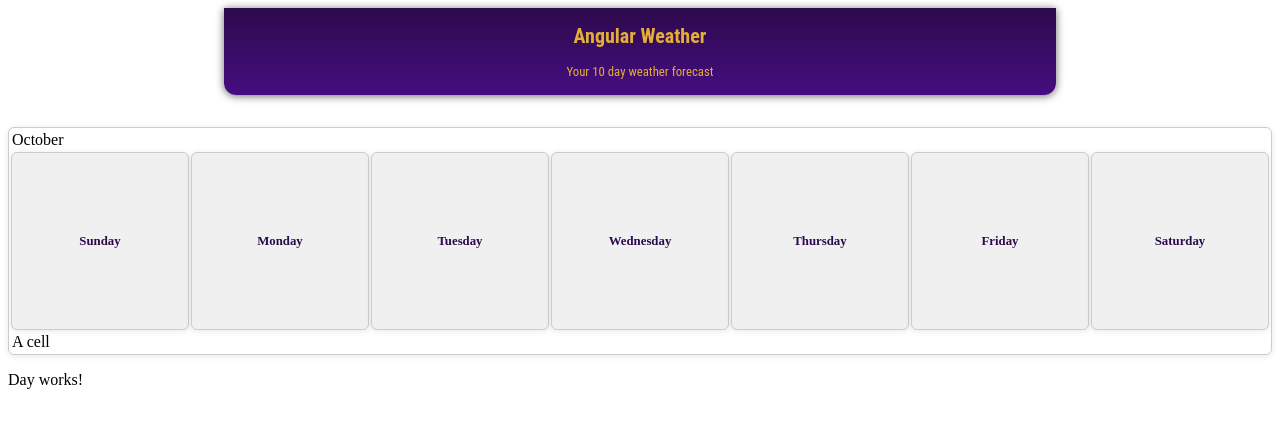
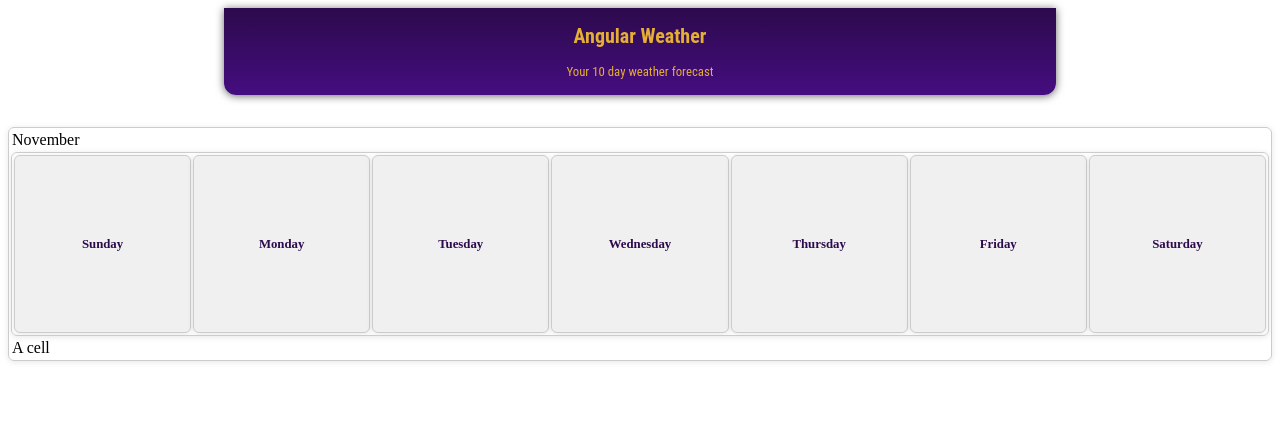
Before and after one commit to raseward14/angular-weather, an Angular app: page / in a window 1280 px wide. Shown: the top 428 px of the page. Built offline with nearby package versions, Linux system fonts and the light colour scheme.

Commit message:
used date pipe to print current month from calendar component which imports week day component

```diff
--- a/src/app/app.component.html
+++ b/src/app/app.component.html
@@ -1,2 +1,2 @@
 <app-header />
-<app-week-day />
+<app-calendar />
--- a/src/app/app.component.ts
+++ b/src/app/app.component.ts
@@ -1,12 +1,12 @@
 import { Component, signal } from '@angular/core';
 
 import { AppHeader } from './app-header/app-header';
-import { WeekDay } from './day/day.component';
+import { CalendarComponent } from './calendar/calendar.component';
 
 @Component({
   selector: 'app-root',
   standalone: true,
-  imports: [AppHeader, WeekDay],
+  imports: [AppHeader, CalendarComponent],
   templateUrl: './app.component.html',
   styleUrl: './app.component.css'
 })
--- /dev/null
+++ b/src/app/calendar/calendar.component.css
@@ -0,0 +1,6 @@
+table {
+    border-radius: 6px;
+    box-shadow: 0 1px 6px rgba(0, 0, 0, 0.1);
+    overflow: hidden;
+    border: 1px solid #ccc;
+  }
--- /dev/null
+++ b/src/app/calendar/calendar.component.html
@@ -0,0 +1,17 @@
+<div>
+    <table>
+        <thead>
+            <tr>
+                <td>{{ currentDate | date: 'MMMM' }}</td>
+            </tr>
+        </thead>
+        <tbody>
+            <tr>
+                <app-week-day/>
+            </tr>
+            <tr>
+                <td>A cell</td>
+            </tr>
+        </tbody>
+    </table>
+</div>
--- /dev/null
+++ b/src/app/calendar/calendar.component.ts
@@ -0,0 +1,19 @@
+import { Component, OnInit } from '@angular/core';
+import { CommonModule } from '@angular/common';
+
+import { WeekDay } from '../week-day/week-day.component';
+
+@Component({
+  selector: 'app-calendar',
+  standalone: true,
+  imports: [WeekDay, CommonModule],
+  templateUrl: './calendar.component.html',
+  styleUrl: './calendar.component.css'
+})
+export class CalendarComponent implements OnInit{
+  currentDate: Date = new Date();
+
+  ngOnInit(): void {
+    console.log('Calendar initialized with date:', this.currentDate);
+  }
+}
--- a/src/app/ui/container/day-container.component.html
+++ b/src/app/ui/container/day-container.component.html
@@ -1,17 +1,9 @@
 <div>
     <table>
-        <thead>
-            <tr>
-                <td>October</td>
-            </tr>
-        </thead>
         <tbody>
             <tr>
                 <ng-content />
             </tr>
-            <tr>
-                <td>A cell</td>
-            </tr>
         </tbody>
     </table>
 </div>
--- a/src/app/day/day.component.html
+++ b/src/app/week-day/week-day.component.html
@@ -3,4 +3,3 @@
         <td>{{ day }}</td>
     }
 </day-container>
-<p>Day works!</p>
--- a/src/app/day/day.component.ts
+++ b/src/app/week-day/week-day.component.ts
@@ -6,8 +6,8 @@ import { DayContainer } from '../ui/container/day-container.component';
   selector: 'app-week-day',
   standalone: true,
   imports: [DayContainer],
-  templateUrl: './day.component.html',
-  styleUrl: './day.component.css'
+  templateUrl: './week-day.component.html',
+  styleUrl: './week-day.component.css'
 })
 export class WeekDay {
   days = ['Sunday', 'Monday', 'Tuesday', 'Wednesday', 'Thursday', 'Friday', 'Saturday'];
```
Also changed, not shown: src/app/week-day/week-day.component.css (renamed from src/app/day/day.component.css).
